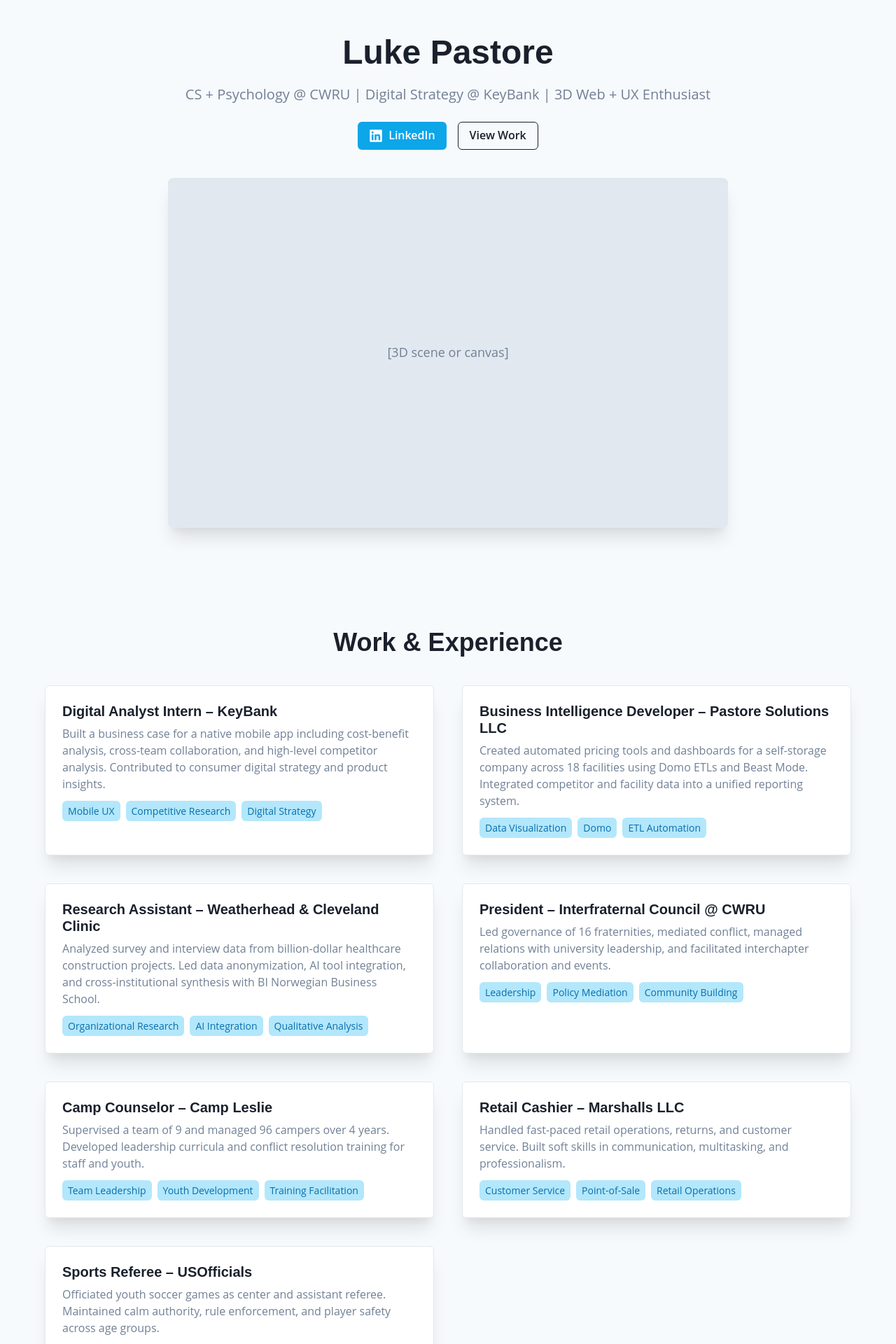
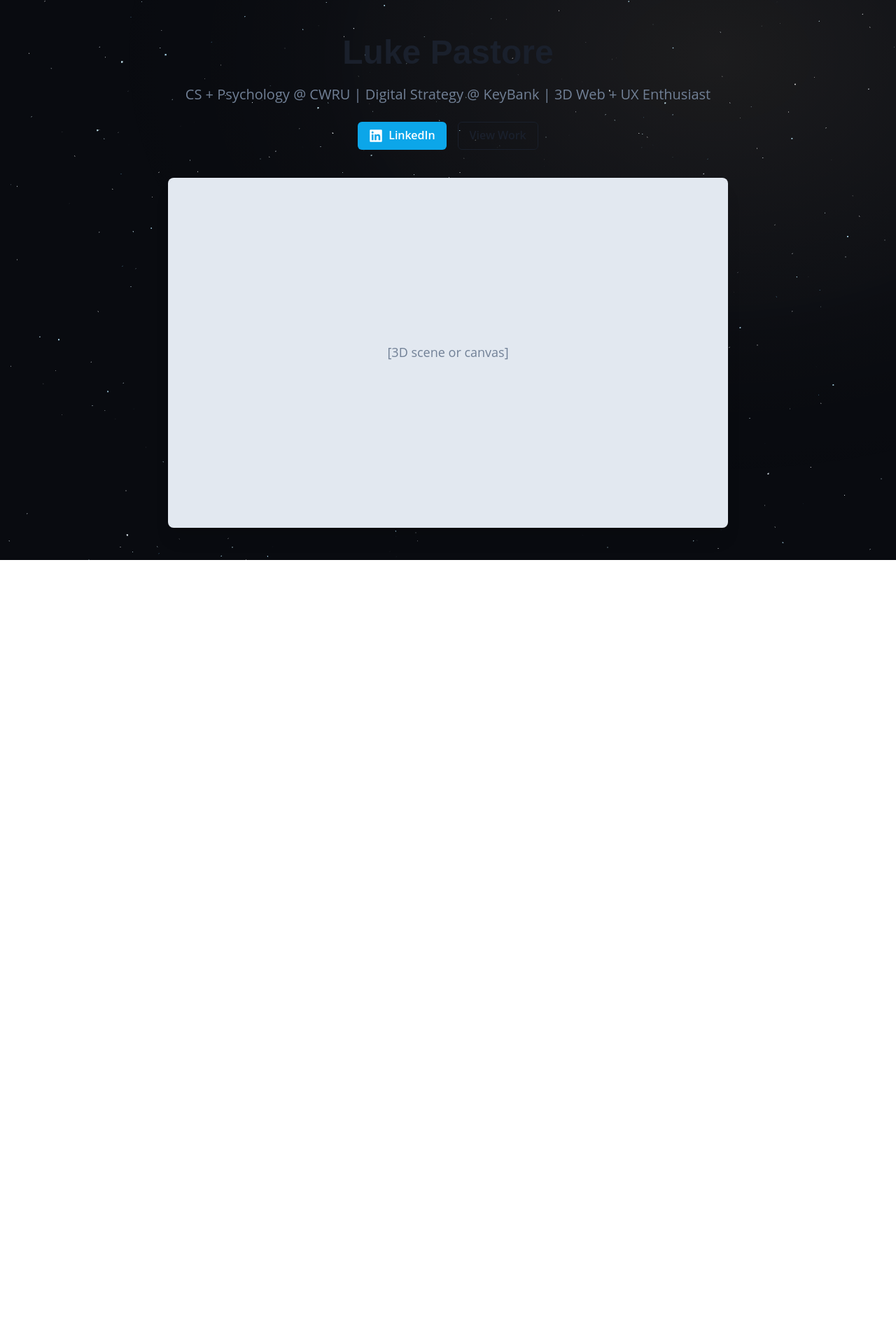
Before and after one commit to LPastore25/personal-website, a Next.js app: page / in a window 1280 px wide. Shown: the top 1920 px of the page at 70% size. Built offline with nearby package versions, Linux system fonts and the light colour scheme.

Commit message:
Starfield working

```diff
--- a/src/app/globals.css
+++ b/src/app/globals.css
@@ -18,7 +18,7 @@ body {
 
 body {
   color: var(--foreground);
-  background: var(--background);
+  background-color: black; /* override light mode */
   font-family: Arial, Helvetica, sans-serif;
   -webkit-font-smoothing: antialiased;
   -moz-osx-font-smoothing: grayscale;
--- a/src/app/page.tsx
+++ b/src/app/page.tsx
@@ -14,6 +14,8 @@ import {
 } from '@chakra-ui/react'
 import { motion } from 'framer-motion'
 import { FaLinkedin } from 'react-icons/fa'
+import Starfield from '../components/Starfield'
+import BackgroundWrapper from '../components/BackgroundWrapper'
 
 const MotionBox = motion(Box)
 
@@ -62,12 +64,20 @@ const workItems = [
   },
 ]
 
+const sections = [
+  { title: 'About Me', bg: 'transparent', color: 'white' },
+  { title: 'Projects', bg: 'rgba(255, 255, 255, 0.03)', color: 'white' },
+  { title: 'Skills', bg: 'transparent', color: 'white' },
+  { title: 'Contact', bg: 'rgba(255, 255, 255, 0.03)', color: 'white' },
+]
+
 export default function Home() {
   const bg = useColorModeValue('gray.50', 'gray.900')
   const color = useColorModeValue('gray.800', 'gray.100')
 
   return (
-    <Box bg={bg} color={color} px={6}>
+    <BackgroundWrapper>
+      <Starfield />
       {/* HERO SECTION */}
       <VStack minH="100vh" spacing={10} justify="center" align="center">
         <MotionBox
@@ -128,13 +138,32 @@ export default function Home() {
         </MotionBox>
       </VStack>
 
+
+      {/* PROJECTS SECTION */}
+      {sections.map((section, index) => (
+      <Box
+        key={index}
+        w="full"
+        h="100vh"
+        bg={section.bg}
+        display="flex"
+        alignItems="center"
+        justifyContent="center"
+        textAlign="center"
+      >
+        <Text fontSize="5xl" fontWeight="bold" color={section.color} opacity={0.8}>
+          {section.title}
+        </Text>
+      </Box>
+    ))}
+
       {/* WORK SECTION */}
       <Box as="section" id="work" py={[16, 24]} maxW="6xl" mx="auto">
         <Heading fontSize="4xl" mb={10} textAlign="center">
           Work & Experience
         </Heading>
 
-        <SimpleGrid columns={[1, null, 2]} spacing={10}>
+        <SimpleGrid columns={[1, null, 1]} spacing={10}>
           {workItems.map((item, index) => (
             <MotionBox
               key={index}
@@ -174,6 +203,6 @@ export default function Home() {
           ))}
         </SimpleGrid>
       </Box>
-    </Box>
+    </BackgroundWrapper>
   )
 }
--- /dev/null
+++ b/src/components/BackgroundWrapper.tsx
@@ -0,0 +1,11 @@
+'use client'
+
+import { Box } from '@chakra-ui/react'
+
+export default function BackgroundWrapper({ children }: { children: React.ReactNode }) {
+  return (
+    <Box minH="100vh" w="full" position="relative" zIndex={0}>
+      {children}
+    </Box>
+  )
+}
--- a/src/components/Starfield.tsx
+++ b/src/components/Starfield.tsx
@@ -1,22 +1,32 @@
-// src/components/Starfield.tsx
 'use client'
 
-import { useRef, useMemo } from 'react'
 import { Canvas, useFrame } from '@react-three/fiber'
 import * as THREE from 'three'
+import { useRef, useMemo, useEffect, useState } from 'react'
 import { Box } from '@chakra-ui/react'
+import { Sphere } from '@react-three/drei'
 
-const STAR_COUNT = 1000
-
-function Stars() {
+function StarsLayer({
+  count,
+  size,
+  color,
+  radius,
+  scrollMultiplier = 0.0005,
+}: {
+  count: number
+  size: number
+  color: string
+  radius: number
+  scrollMultiplier?: number
+}) {
   const ref = useRef<THREE.Points>(null!)
   const positions = useMemo(() => {
-    const arr = new Float32Array(STAR_COUNT * 3)
-    for (let i = 0; i < STAR_COUNT * 3; i++) {
-      arr[i] = (Math.random() - 0.5) * 100
+    const arr = new Float32Array(count * 3)
+    for (let i = 0; i < count * 3; i++) {
+      arr[i] = (Math.random() - 0.5) * radius
     }
     return arr
-  }, [])
+  }, [count, radius])
 
   const geometry = useMemo(() => {
     const geo = new THREE.BufferGeometry()
@@ -24,33 +34,69 @@ function Stars() {
     return geo
   }, [positions])
 
+  const scrollY = useRef(0)
+
+  useEffect(() => {
+    const handleScroll = () => {
+      scrollY.current = window.scrollY
+    }
+    window.addEventListener('scroll', handleScroll)
+    return () => window.removeEventListener('scroll', handleScroll)
+  }, [])
+
   useFrame(({ clock }) => {
-    const time = clock.getElapsedTime()
+    const t = clock.getElapsedTime()
     if (ref.current) {
-      ref.current.rotation.y = time * 0.01
-      ref.current.rotation.x = time * 0.005
+      ref.current.rotation.y = t * 0.01 * (size / 0.3)
+      ref.current.rotation.x = t * 0.005 * (size / 0.3)
+      ref.current.position.z = -150 - scrollY.current * scrollMultiplier
     }
   })
 
   return (
     <points ref={ref} geometry={geometry}>
-      <pointsMaterial
-        color="white"
-        size={0.3}
-        sizeAttenuation
-        depthWrite={false}
-      />
+      <pointsMaterial color={color} size={size} sizeAttenuation />
     </points>
   )
 }
 
-
 export default function Starfield() {
   return (
-    <Box position="fixed" top="0" left="0" w="100%" h="100%" zIndex={-1}>
-      <Canvas camera={{ position: [0, 0, 1] }}>
-        <Stars />
-      </Canvas>
-    </Box>
-  )
+  <Box position="fixed" top="0" left="0" w="100vw" h="100vh" zIndex={-1}>
+    {/* Gradient glow layer */}
+    <Box
+      position="absolute"
+      top={0}
+      right={0}
+      w="100vw"
+      h="100vh"
+      pointerEvents="none"
+      zIndex={1}
+      background="radial-gradient(
+        ellipse at 80% 10%,
+        rgba(255, 228, 199, 0.08),
+        rgba(255, 228, 199, 0.02) 40%,
+        transparent 60%
+      )"
+      style={{ maskImage: 'radial-gradient(ellipse at 80% 10%, black 30%, transparent 100%)' }}
+    />
+
+    <Canvas
+      camera={{ position: [0, 0, 1] }}
+      gl={{ antialias: true }}
+      style={{ background: '#090b10' }}
+    >
+      <fog attach="fog" args={['#090b10', 100, 160]} />
+      <directionalLight intensity={0.4} position={[10, 10, 10]} color="#6ea8d6" />
+      <ambientLight intensity={0.7} color="#ccccff" />
+      <StarsLayer count={200} size={0.32} color="#80caff" radius={180} scrollMultiplier={0.014} />
+      <StarsLayer count={250} size={0.26} color="#99ddff" radius={220} scrollMultiplier={0.012} />
+      <StarsLayer count={350} size={0.2} color="#cceaff" radius={260} scrollMultiplier={0.010} />
+      <StarsLayer count={400} size={0.15} color="#eaf6ff" radius={320} scrollMultiplier={0.008} />
+      <StarsLayer count={1000} size={0.12} color="#ffffff" radius={370} scrollMultiplier={0.006} />
+      <StarsLayer count={1200} size={0.1} color="#a3c8dc" radius={480} scrollMultiplier={0.004} />
+      <StarsLayer count={1600} size={0.07} color="#4a6b82" radius={650} scrollMultiplier={0.002} />
+    </Canvas>
+  </Box>
+)
 }
```
